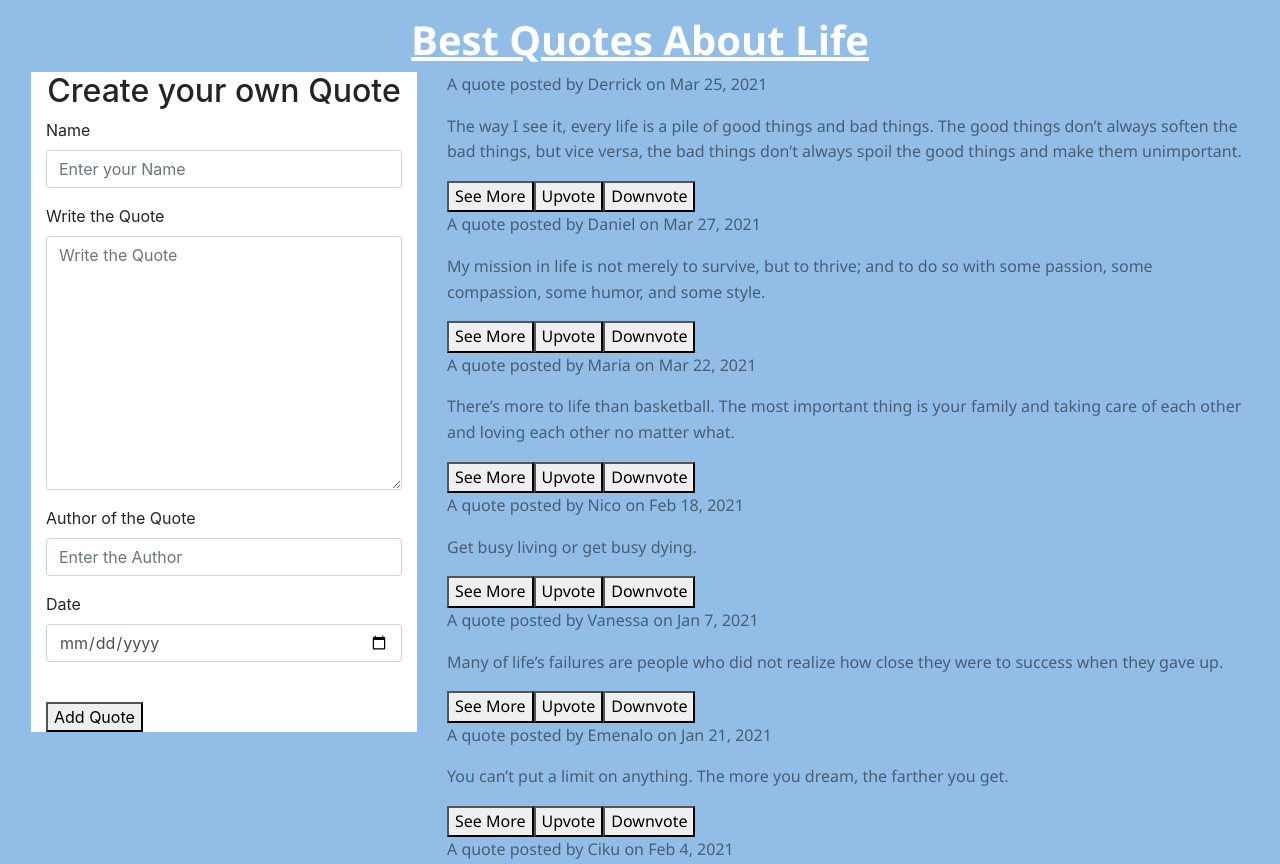
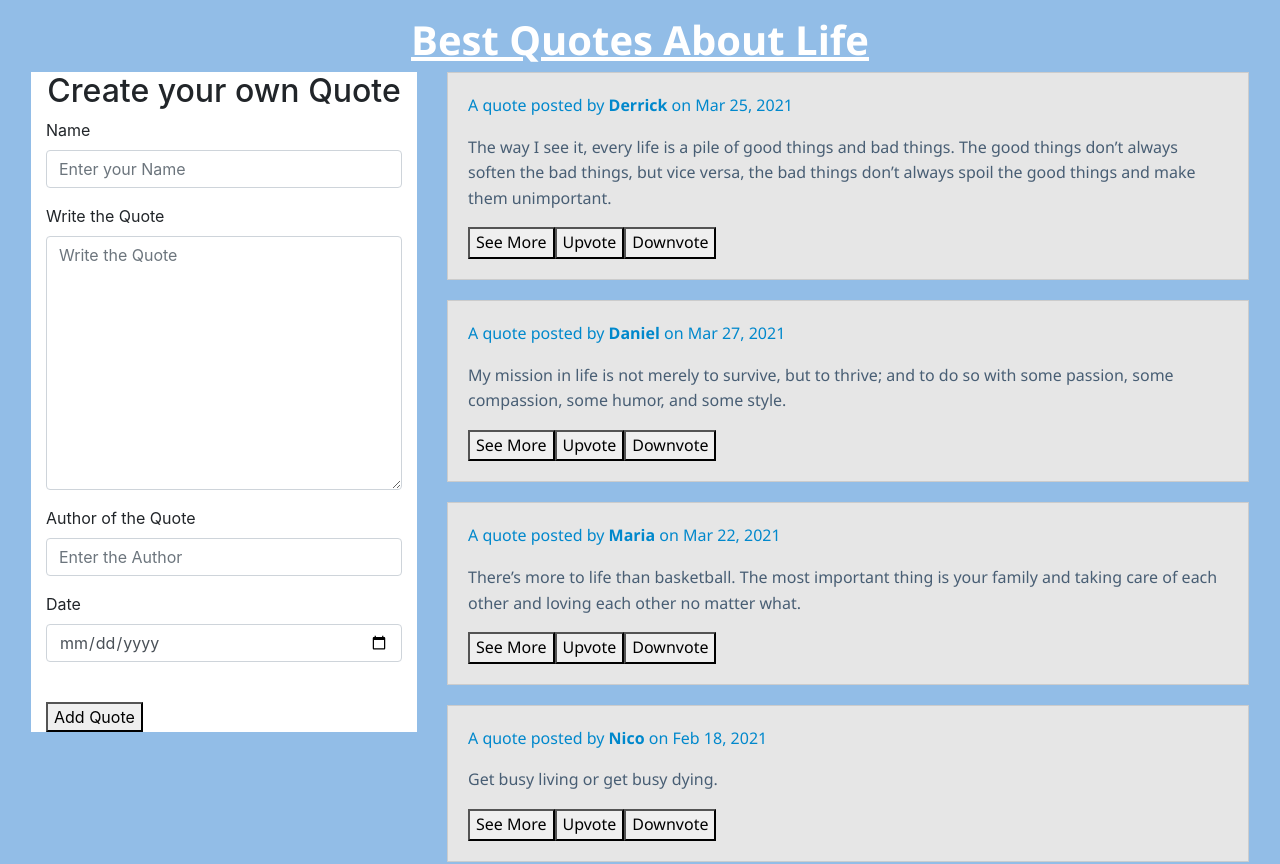
Before and after one commit to Derrick-Nyongesa/Quotes, an Angular app: page / in a window 1280 px wide. Shown: the top 864 px of the page. Built offline with nearby package versions, Linux system fonts and the light colour scheme.

Commit message:
added custom css to the quotes and names

```diff
--- a/src/app/quote/quote.component.css
+++ b/src/app/quote/quote.component.css
@@ -13,3 +13,18 @@ h1{
     text-decoration: underline;
     color: #ffffff;
 }
+
+#quotes{
+    list-style: none;
+    padding: 20px;
+    border: #ccc solid 1px;
+    margin-bottom: 20px;
+    background-color:#e6e6e6;
+}
+
+.name{
+    font-weight: bold;
+}
+.head{
+    color: #0088cc;
+}
--- a/src/app/quote/quote.component.html
+++ b/src/app/quote/quote.component.html
@@ -15,7 +15,9 @@
             </div>
             <div class="col-sm-8">
                 <div *ngFor='let quote of quotes; let i=index'>
-                    <p> A quote posted by
+                    <ul id="quotes">
+                        <li>
+                            <p class="head"> A quote posted by
                                 <span class="name">{{quote.name}}</span> on {{quote.datePosted|date}}
                             </p>
                             <p data-wow-delay="1s" appHighlight *ngIf="highestUpvote()===quote.upvotes && quote.upvotes>0">
@@ -28,6 +30,9 @@
                             <button (click)="upvote(i)">Upvote</button>
                             <button (click)="downvote(i)">Downvote</button>
                                 <app-quote-details *ngIf='quote.showDetails' [quote]='quote' (toDelete)='deleteThis($event, i)'></app-quote-details>
+                        </li>
+                    </ul>
+
                 </div>
             </div>
           </div>
```
Lines whose indentation alone changed are shown as unchanged.
